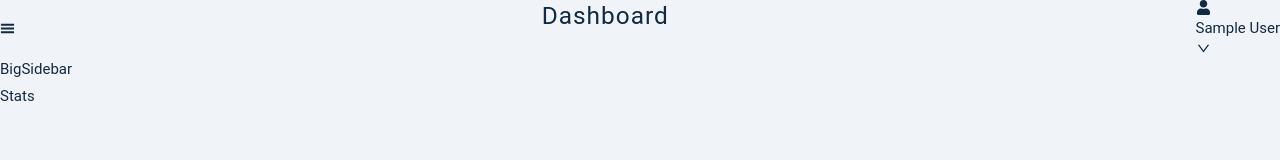
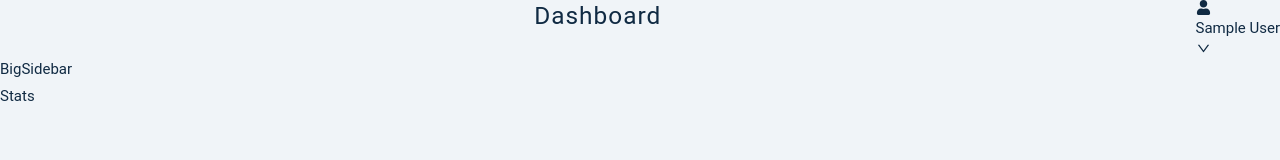
Before and after one commit to ortonb110/Expensify-Project-Work, a React (Create React App) app in the folder client/: page / in a window 1280 px wide. Shown: the top 160 px of the page. Built offline with nearby package versions, Linux system fonts and the light colour scheme; sample sign-in values are in the browser's storage.

Commit message:
Working on Small Side bar

```diff
--- a/client/src/Components/SmallSidebar.jsx
+++ b/client/src/Components/SmallSidebar.jsx
@@ -8,7 +8,9 @@ const SmallSidebar = () => {
   return (
     <div className="flex justify-between">
       <button type="button">
-        <GiHamburgerMenu />
+        {
+
+        }
       </button>
       <h2>Dashboard</h2>
       <button type="button" onClick={toggleShow}>
```
